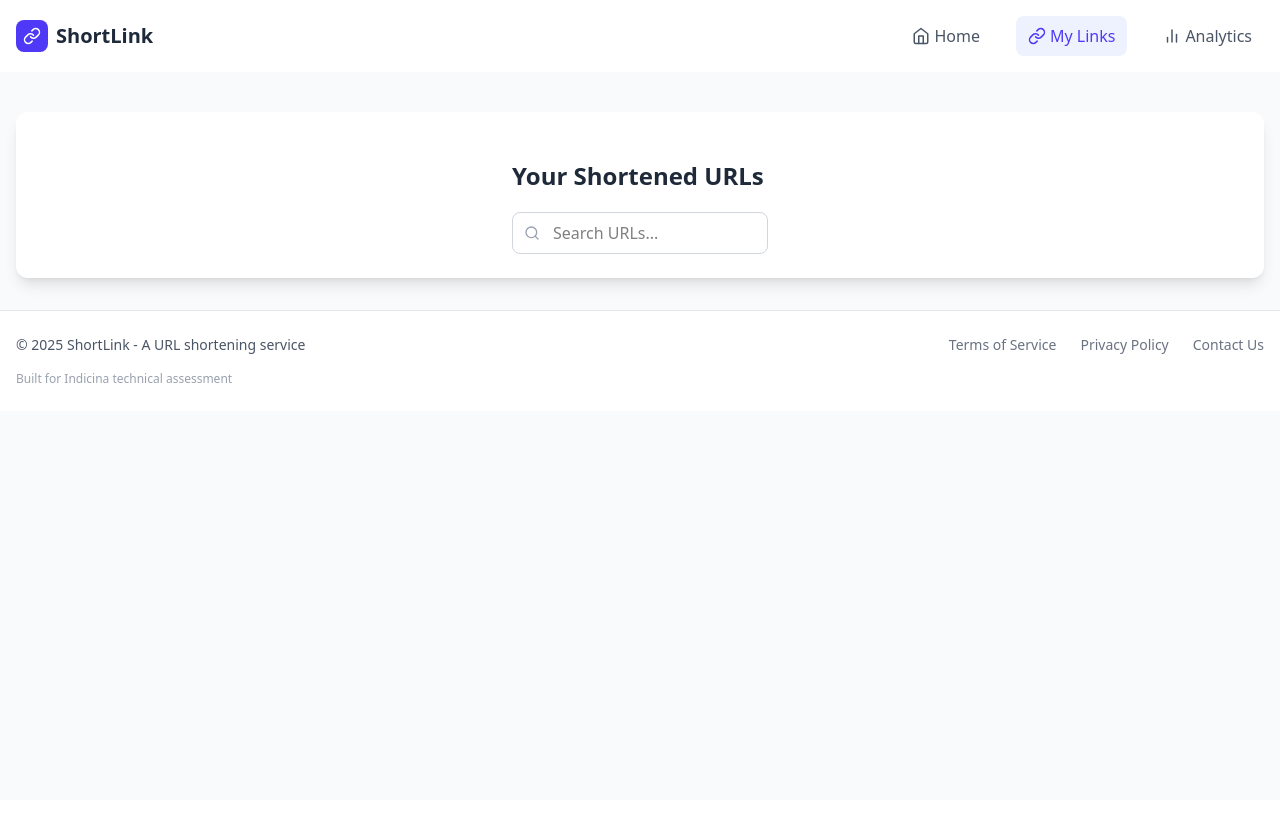
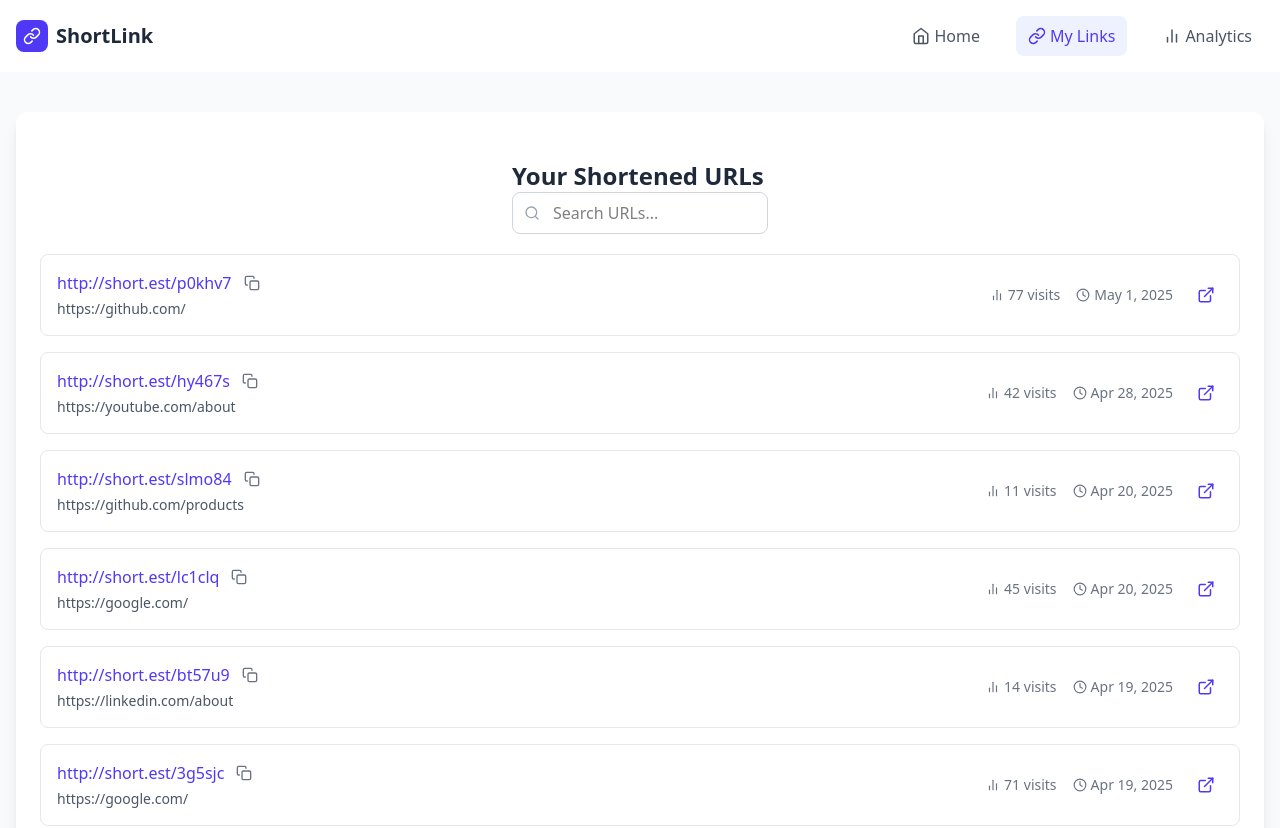
Before and after one commit to Rengkat/shortLink, a React (Vite) app in the folder client/: page /link-list in a window 1280 px wide. Shown: the top 828 px of the page. Before the commit the page ends 800 px from the top, so only its background shows below. Built offline with nearby package versions, Linux system fonts and the light colour scheme.

Commit message:
url list item added

```diff
--- /dev/null
+++ b/client/src/components/LoadingSpinner.tsx
@@ -0,0 +1,9 @@
+const LoadingSpinner = () => {
+  return (
+    <div className="flex justify-center items-center">
+      <div className="animate-spin rounded-full h-8 w-8 border-t-2 border-b-2 border-indigo-600"></div>
+    </div>
+  );
+};
+
+export default LoadingSpinner;
--- /dev/null
+++ b/client/src/components/UrlItem.tsx
@@ -0,0 +1,56 @@
+import { FiCopy, FiExternalLink, FiBarChart2, FiClock } from "react-icons/fi";
+import { format } from "date-fns";
+import copy from "copy-to-clipboard";
+import toast from "react-hot-toast";
+import { Link } from "react-router-dom";
+
+const UrlItem = ({ url }) => {
+  const handleCopy = () => {
+    copy(url.shortUrl);
+    toast.success("Copied to clipboard!");
+  };
+
+  return (
+    <div className="border border-gray-200 rounded-lg p-4 hover:shadow-md transition-shadow">
+      <div className="flex flex-col md:flex-row md:items-center md:justify-between">
+        <div className="flex-1 mb-2 md:mb-0">
+          <div className="flex items-center">
+            <a
+              href={url.shortUrl}
+              target="_blank"
+              rel="noopener noreferrer"
+              className="text-indigo-600 hover:underline font-medium break-all">
+              {url.shortUrl}
+            </a>
+            <button
+              onClick={handleCopy}
+              className="ml-2 p-1 text-gray-500 hover:text-indigo-600 rounded-full hover:bg-gray-100"
+              title="Copy to clipboard">
+              <FiCopy size={16} />
+            </button>
+          </div>
+          <p className="text-sm text-gray-600 mt-1 break-all">{url.longUrl}</p>
+        </div>
+
+        <div className="flex items-center space-x-4">
+          <div className="flex items-center text-sm text-gray-500">
+            <FiBarChart2 className="mr-1" />
+            <span>{url.visits} visits</span>
+          </div>
+          <div className="flex items-center text-sm text-gray-500">
+            <FiClock className="mr-1" />
+            <span>{format(new Date(url.createdAt), "MMM d, yyyy")}</span>
+          </div>
+          <Link
+            to={`/stats/${url.shortUrl.split("/").pop()}`}
+            className="p-2 text-indigo-600 hover:bg-indigo-50 rounded-full"
+            title="View stats">
+            <FiExternalLink size={18} />
+          </Link>
+        </div>
+      </div>
+    </div>
+  );
+};
+
+export default UrlItem;
--- a/client/src/pages/UrlList.tsx
+++ b/client/src/pages/UrlList.tsx
@@ -2,8 +2,9 @@ import { useState, useEffect } from "react";
 import { FiSearch, FiClock, FiEye } from "react-icons/fi";
 import { formatDistanceToNow } from "date-fns";
 import { getUrlList } from "../mokes/mockApiService";
+import LoadingSpinner from "../components/LoadingSpinner";
+import UrlItem from "../components/UrlItem";
 // import UrlItem from "./UrlItem";
-// import LoadingSpinner from "./LoadingSpinner";
 
 const UrlList = () => {
   const [urls, setUrls] = useState([]);
@@ -24,12 +25,13 @@ const UrlList = () => {
     };
     fetchUrls();
   }, []);
+
   return (
-    <div className="bg-white rounded-xl shadow-lg p-6 w-full mt-20 ">
+    <div className="bg-white rounded-xl shadow-lg p-6 w-full mt-20">
       <div className="flex items-center justify-center mt-6">
         <div>
           <h2 className="text-2xl font-bold text-gray-800">Your Shortened URLs</h2>
-          <div className="relative w-64 mt-5">
+          <div className="relative w-64 mb-5">
             <div className="absolute inset-y-0 left-0 pl-3 flex items-center pointer-events-none">
               <FiSearch className="text-gray-400" />
             </div>
@@ -41,13 +43,12 @@ const UrlList = () => {
           </div>
         </div>
       </div>
-
       {isLoading ? (
-        <div className="flex justify-center py-8">Loading...</div>
+        <div className="flex justify-center py-8">{<LoadingSpinner />}</div>
       ) : (
         <div className="space-y-4">
           {urls.map((url) => (
-            <></>
+            <UrlItem key={url.shortUrl} url={url} />
           ))}
         </div>
       )}
```
